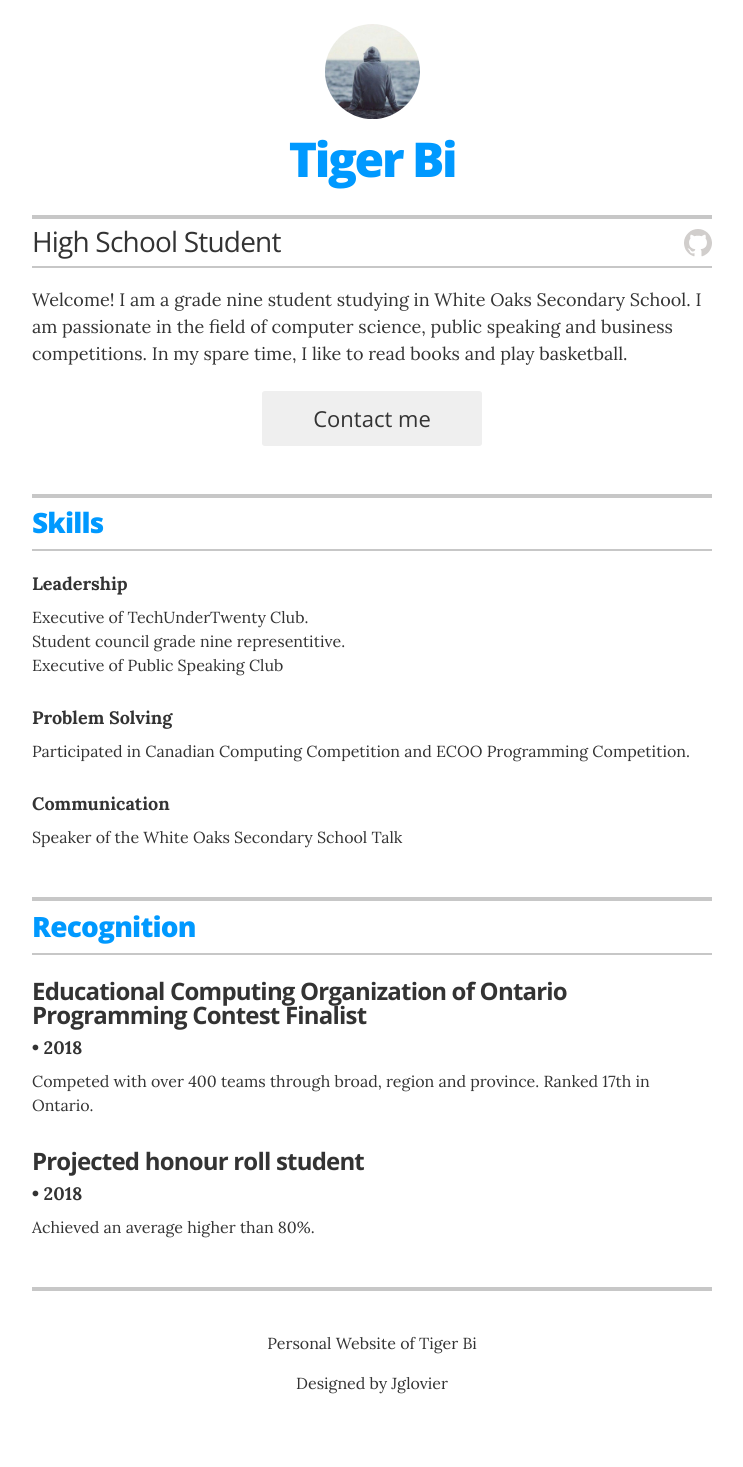
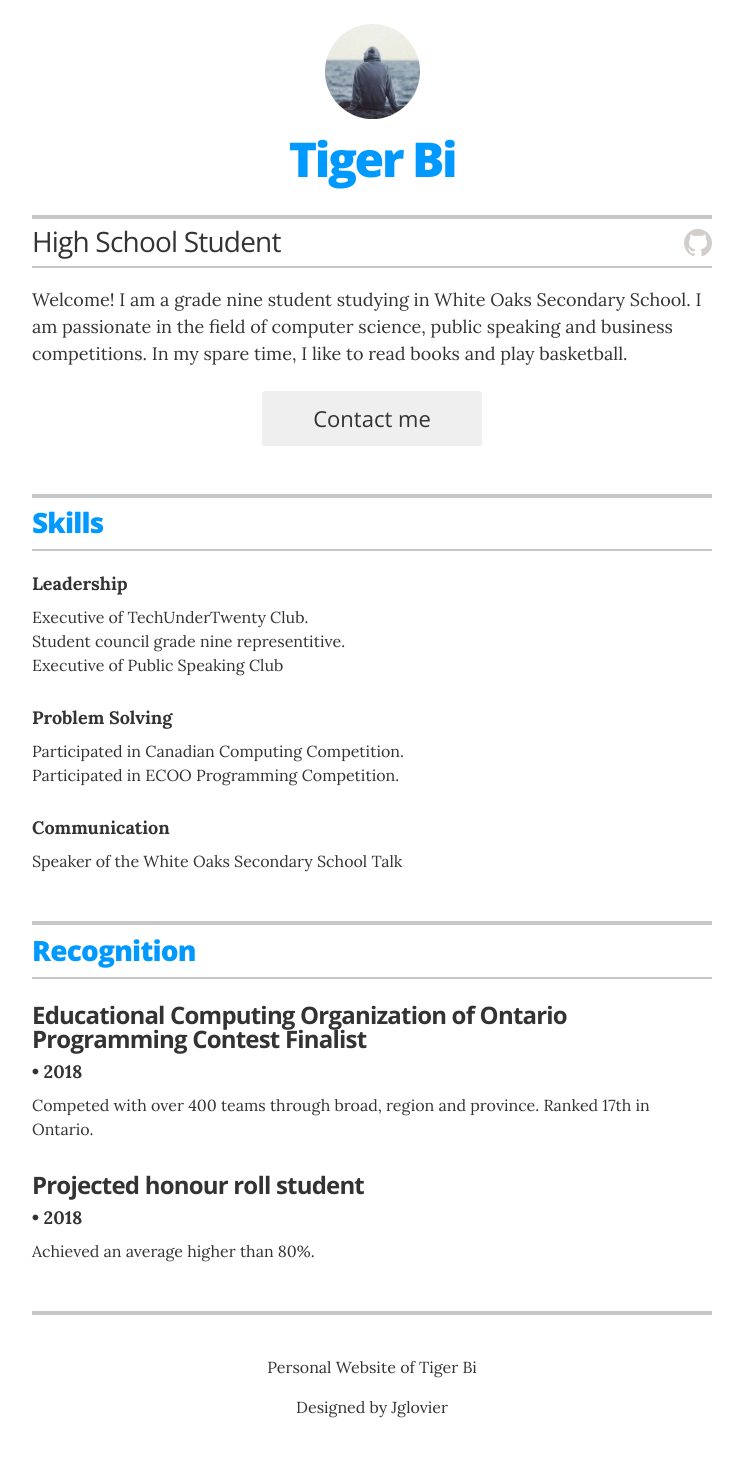
Before and after one commit to TigerBi/tigerbi.github.io, a Jekyll site: the page built from index.html, in a window 1280 px wide. Shown: the whole page, without its empty margins (268-1011 px from the left). Built offline with Jekyll 4.4.1, drawn with Linux system fonts in a browser that asks for light colours; before the commit the page ends 1443 px from its top, so only the background shows below that.

Commit message:
Update skills.yml

```diff
--- a/_data/skills.yml
+++ b/_data/skills.yml
@@ -5,7 +5,7 @@
 
 
 - skill: Problem Solving
-  description: Participated in Canadian Computing Competition and ECOO Programming Competition.
+  description: Participated in Canadian Computing Competition. <br> Participated in ECOO Programming Competition.
 
 - skill: Communication
   description: Speaker of the White Oaks Secondary School Talk
```
